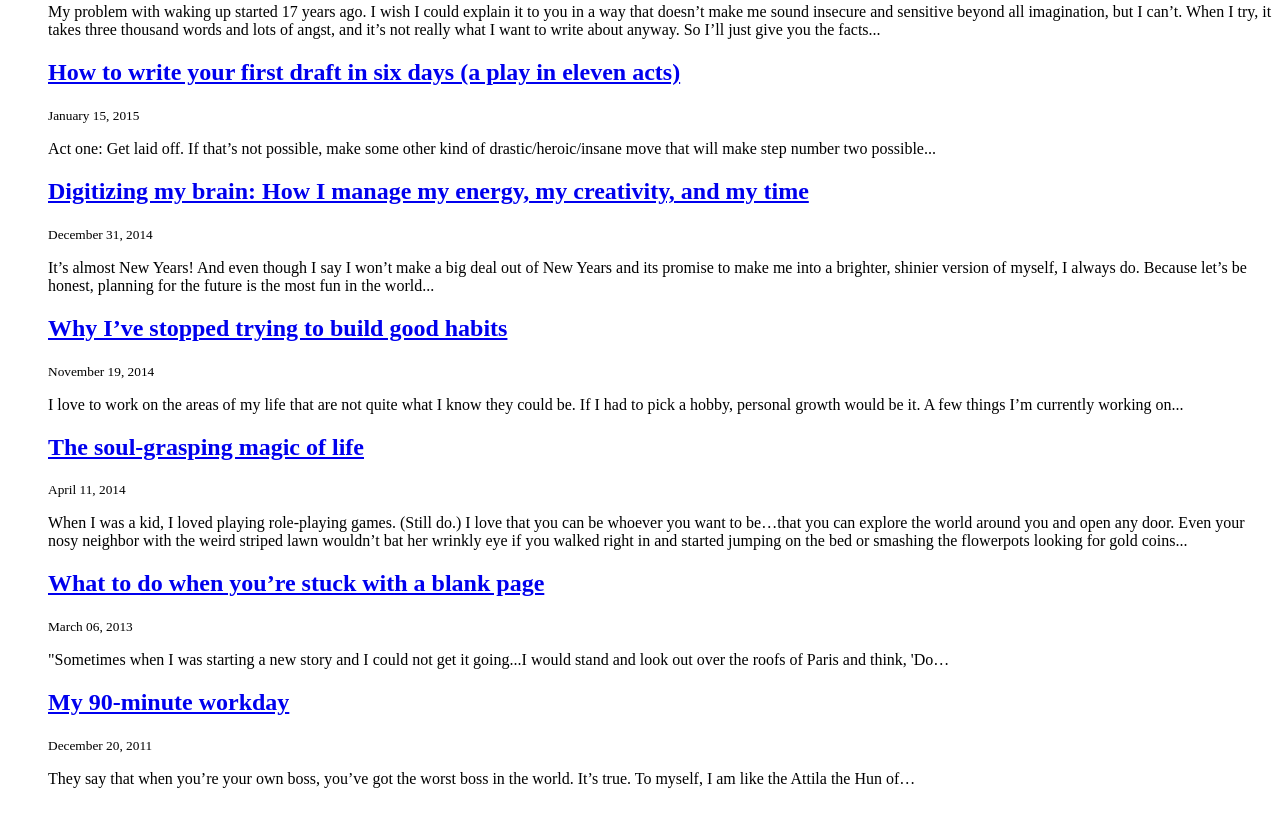
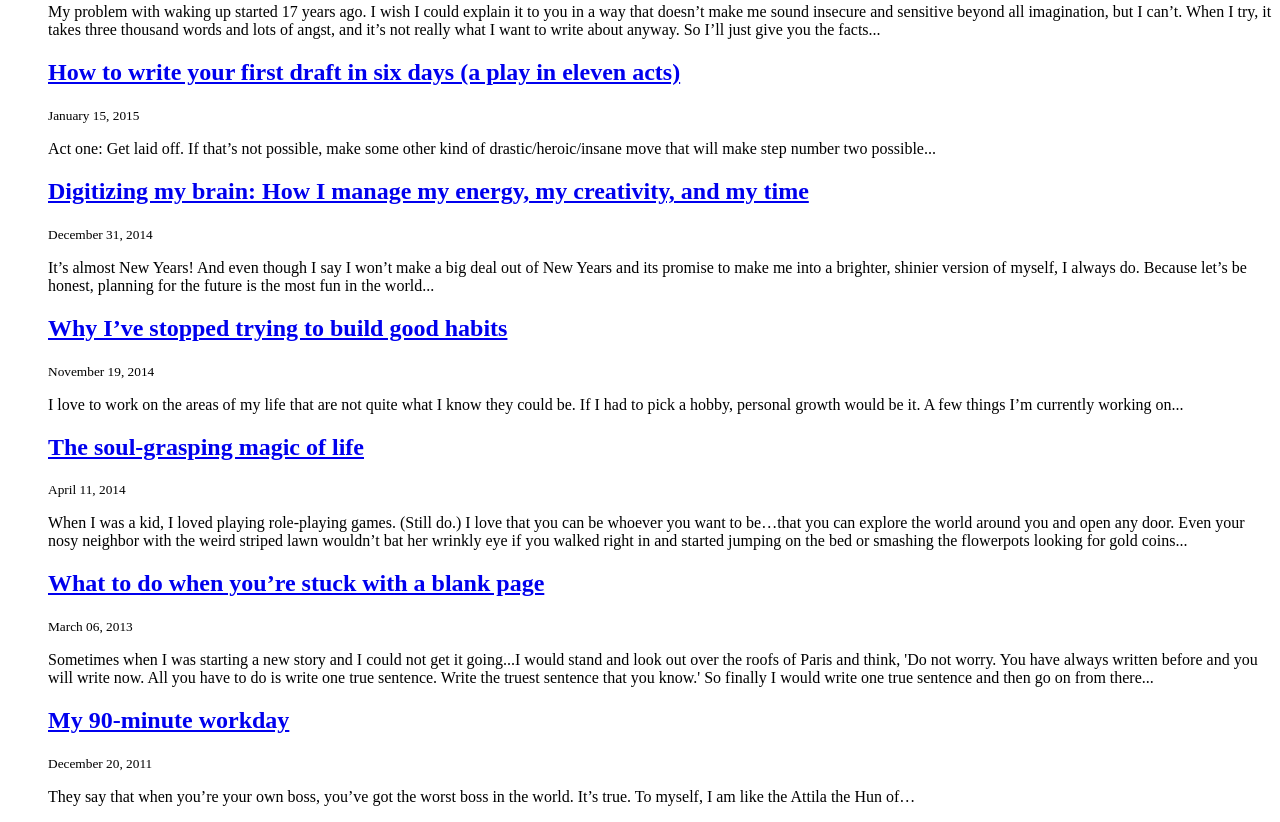
Before and after one commit to adamavenir/sarahavenir.com, a Gatsby site: page /writing in a window 1280 px wide. Shown: the part 5152-5974 px from the top of the page. Built offline with nearby package versions, Linux system fonts and the light colour scheme; Gatsby itself is replaced by a stand-in of ours.

Commit message:
add description

```diff
--- a/content/blog/2013/what-to-do-when-youre-stuck-with-a-blank-page.md
+++ b/content/blog/2013/what-to-do-when-youre-stuck-with-a-blank-page.md
@@ -1,6 +1,7 @@
 ---
 title: "What to do when you’re stuck with a blank page"
 date: "2013-03-06"
+description: "Sometimes when I was starting a new story and I could not get it going...I would stand and look out over the roofs of Paris and think, 'Do not worry. You have always written before and you will write now. All you have to do is write one true sentence. Write the truest sentence that you know.' So finally I would write one true sentence and then go on from there..."
 ---
 
 > "Sometimes when I was starting a new story and I could not get it going...I would stand and look out over the roofs of Paris and think, 'Do not worry. You have always written before and you will write now. All you have to do is write one true sentence. Write the truest sentence that you know.' So finally I would write one true sentence and then go on from there."
```
